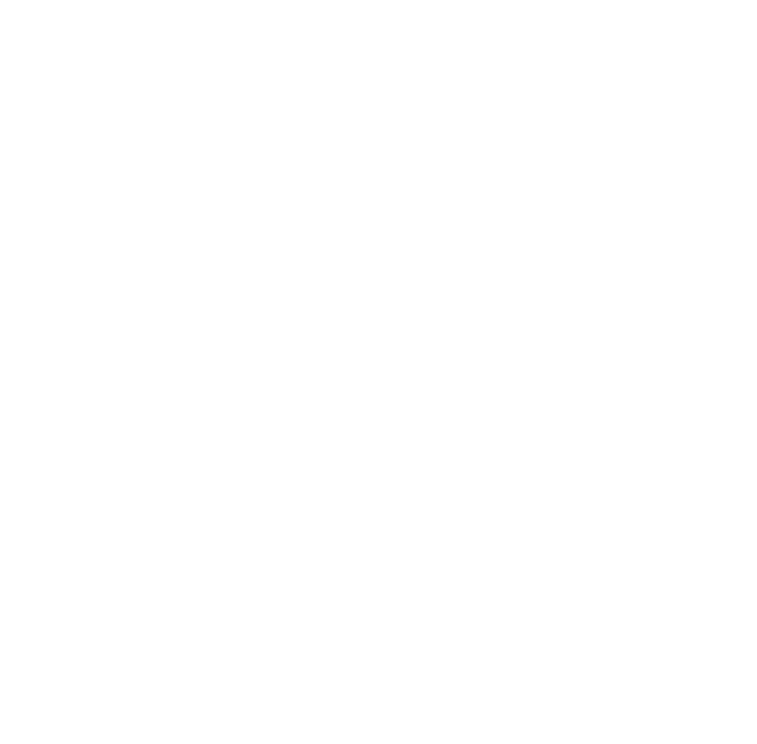
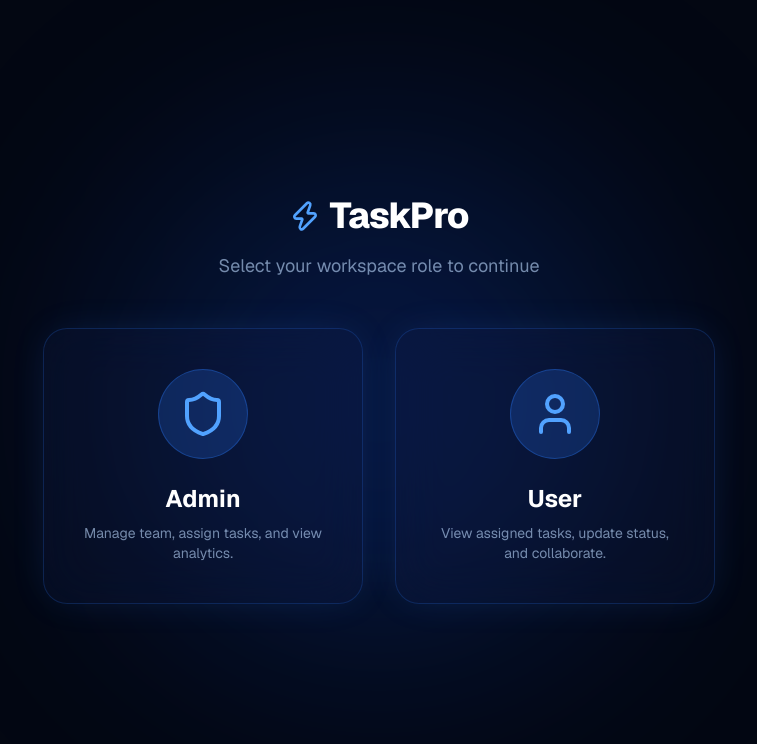
Before and after one commit to bhumika564/task-manager-pro, a Next.js app: page / in a window 1280 px wide. Before the commit this address had no page. Shown: the top 744 px of the page, without its empty margins (261-1018 px from the left). Built offline with nearby package versions, Linux system fonts and the light colour scheme.

Commit message:
style: updated landing page with blue glassmorphism and role selection

```diff
--- a/app/page.tsx
+++ b/app/page.tsx
@@ -1,6 +1,108 @@
-import { redirect } from "next/navigation";
+"use client";
 
-export default function Home() {
-  // Yeh line user ko seedha login page par bhej degi
-  redirect("/login");
+import { useState } from "react";
+import { Shield, User, ArrowLeft, Zap } from "lucide-react";
+import Link from "next/link";
+
+export default function LandingPage() {
+  const [step, setStep] = useState(1);
+  const [selectedRole, setSelectedRole] = useState("");
+
+  const handleRoleSelect = (role: string) => {
+    setSelectedRole(role);
+    setStep(2); // Move to Login/Signup step
+  };
+
+  return (
+    <div className="min-h-screen bg-[#030712] flex flex-col items-center justify-center relative overflow-hidden font-sans">
+
+      {/* Background Glowing Blue Orb for Glassmorphism effect */}
+      <div className="absolute top-1/2 left-1/2 -translate-x-1/2 -translate-y-1/2 w-[40vw] h-[40vw] bg-blue-600/20 rounded-full blur-[120px] pointer-events-none"></div>
+
+      <div className="relative z-10 w-full max-w-3xl px-6">
+
+        {/* Header Text */}
+        <div className="text-center mb-12">
+          <div className="flex justify-center items-center gap-2 mb-4">
+            <Zap className="h-8 w-8 text-blue-400" />
+            <h1 className="text-4xl font-extrabold text-white tracking-tight">TaskPro</h1>
+          </div>
+          <p className="text-blue-200/60 text-lg">
+            {step === 1 ? "Select your workspace role to continue" : `Continue to ${selectedRole} Portal`}
+          </p>
+        </div>
+
+        {/* STEP 1: Admin / User Selection */}
+        {step === 1 && (
+          <div className="grid grid-cols-1 md:grid-cols-2 gap-8 max-w-2xl mx-auto animate-in fade-in zoom-in duration-500">
+
+            {/* Admin Card */}
+            <button
+              onClick={() => handleRoleSelect("Admin")}
+              className="group relative flex flex-col items-center p-10 bg-blue-950/20 backdrop-blur-xl border border-blue-500/20 rounded-3xl hover:border-blue-400/60 hover:bg-blue-900/30 transition-all duration-300 shadow-[0_0_40px_-10px_rgba(59,130,246,0.2)] hover:shadow-[0_0_60px_-15px_rgba(59,130,246,0.4)] hover:-translate-y-2"
+            >
+              <div className="bg-blue-500/20 p-5 rounded-full mb-6 group-hover:scale-110 transition-transform duration-300 border border-blue-500/30">
+                <Shield className="h-12 w-12 text-blue-400" />
+              </div>
+              <h2 className="text-2xl font-bold text-white mb-2">Admin</h2>
+              <p className="text-sm text-blue-200/60 text-center">Manage team, assign tasks, and view analytics.</p>
+            </button>
+
+            {/* User Card */}
+            <button
+              onClick={() => handleRoleSelect("User")}
+              className="group relative flex flex-col items-center p-10 bg-blue-950/20 backdrop-blur-xl border border-blue-500/20 rounded-3xl hover:border-blue-400/60 hover:bg-blue-900/30 transition-all duration-300 shadow-[0_0_40px_-10px_rgba(59,130,246,0.2)] hover:shadow-[0_0_60px_-15px_rgba(59,130,246,0.4)] hover:-translate-y-2"
+            >
+              <div className="bg-blue-500/20 p-5 rounded-full mb-6 group-hover:scale-110 transition-transform duration-300 border border-blue-500/30">
+                <User className="h-12 w-12 text-blue-400" />
+              </div>
+              <h2 className="text-2xl font-bold text-white mb-2">User</h2>
+              <p className="text-sm text-blue-200/60 text-center">View assigned tasks, update status, and collaborate.</p>
+            </button>
+          </div>
+        )}
+
+        {/* STEP 2: Login / Signup Options */}
+        {step === 2 && (
+          <div className="max-w-md mx-auto animate-in slide-in-from-bottom-8 fade-in duration-500">
+            <div className="bg-blue-950/20 backdrop-blur-xl border border-blue-500/30 rounded-3xl p-8 shadow-[0_0_50px_-12px_rgba(59,130,246,0.3)]">
+
+              <button
+                onClick={() => setStep(1)}
+                className="flex items-center gap-2 text-sm text-blue-300/70 hover:text-blue-400 mb-8 transition-colors"
+              >
+                <ArrowLeft className="h-4 w-4" /> Back to roles
+              </button>
+
+              <div className="space-y-4">
+                {/* Aap in Links mein apna actual login/signup path daal sakti hain */}
+                <Link href={`/login?role=${selectedRole.toLowerCase()}`} className="block w-full">
+                  <div className="w-full text-center py-4 bg-blue-600 hover:bg-blue-500 text-white font-bold rounded-xl transition-all shadow-[0_0_20px_rgba(37,99,235,0.4)] hover:shadow-[0_0_30px_rgba(59,130,246,0.6)]">
+                    Login as {selectedRole}
+                  </div>
+                </Link>
+
+                <div className="relative py-4">
+                  <div className="absolute inset-0 flex items-center">
+                    <div className="w-full border-t border-blue-500/20"></div>
+                  </div>
+                  <div className="relative flex justify-center text-xs uppercase">
+                    <span className="bg-[#0f172a] px-2 text-blue-200/50 rounded-md">New here?</span>
+                  </div>
+                </div>
+
+                <Link href={`/signup?role=${selectedRole.toLowerCase()}`} className="block w-full">
+                  <div className="w-full text-center py-4 bg-transparent border border-blue-500/40 text-blue-400 hover:bg-blue-500/10 font-bold rounded-xl transition-all">
+                    Sign Up as {selectedRole}
+                  </div>
+                </Link>
+              </div>
+
+            </div>
+          </div>
+        )}
+
+      </div>
+    </div>
+  );
 }
```
